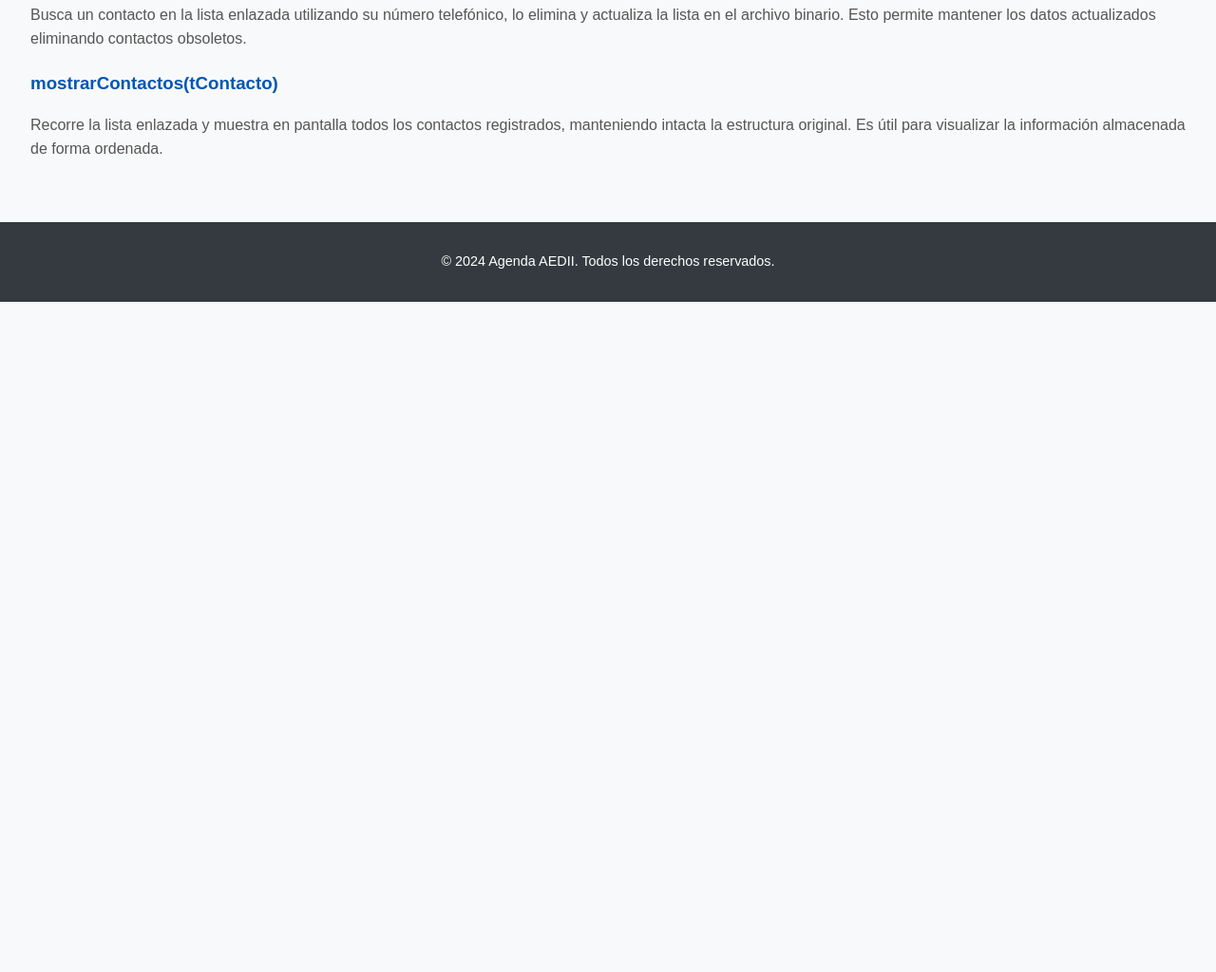
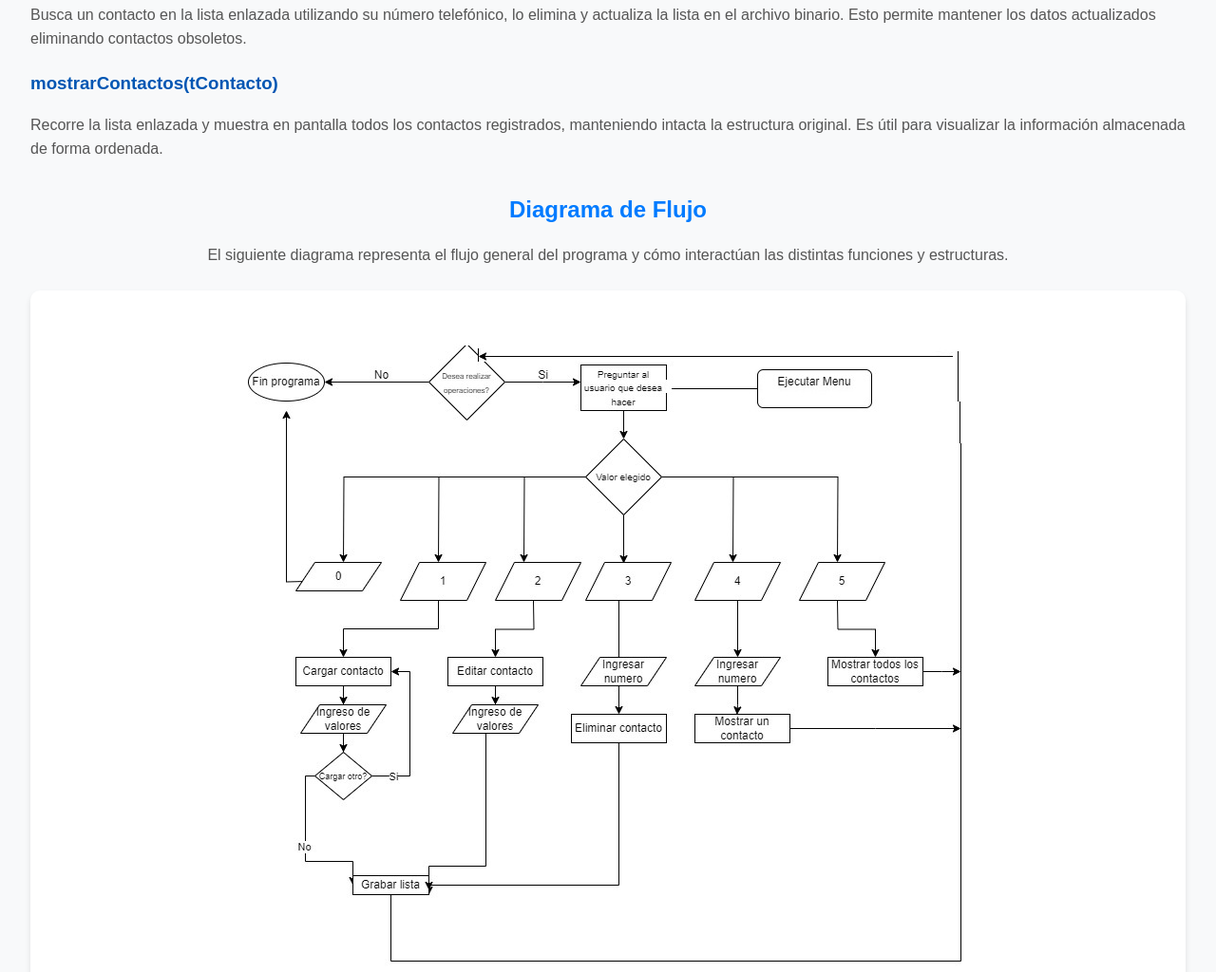
Before and after one commit to IvoCespedesStefani/landing-aedii, a plain HTML site: page index.html in a window 1280 px wide. Shown: the part 1379-2403 px from the top of the page at 95% size. Before the commit the page ends 1697 px from the top, so only its background shows below. Drawn offline with Linux system fonts and the light colour scheme.

Commit message:
Diagrama de Flujo

```diff
--- a/index.html
+++ b/index.html
@@ -97,6 +97,14 @@
                 </p>
             </article>
         </section>
+
+        <section class="diagram-section">
+            <h2>Diagrama de Flujo</h2>
+            <p>El siguiente diagrama representa el flujo general del programa y cómo interactúan las distintas funciones y estructuras.</p>
+            <div class="diagram-container">
+                <img src="diagrama-flujo.jpg" alt="Diagrama de Flujo del Programa">
+            </div>
+        </section>
     </main>
 
     <footer>
--- a/style.css
+++ b/style.css
@@ -114,6 +114,40 @@ article p {
     color: #555;
 }
 
+/* Diagrama */
+.diagram-section {
+    text-align: center;
+    margin: 2rem 0;
+}
+
+.diagram-section h2 {
+    color: #007bff;
+    margin-bottom: 1rem;
+}
+
+.diagram-section p {
+    color: #555;
+    margin-bottom: 1.5rem;
+    font-size: 1rem;
+}
+
+.diagram-container {
+    display: flex;
+    justify-content: center;
+    align-items: center;
+    overflow: hidden;
+    border-radius: 10px;
+    box-shadow: 0 4px 6px rgba(0, 0, 0, 0.1);
+    background-color: #fff;
+    padding: 1rem;
+}
+
+.diagram-container img {
+    max-width: 100%;
+    height: auto;
+    border-radius: 5px;
+}
+
 /* Footer */
 footer {
     text-align: center;
```
Also changed, not shown: diagrama-flujo.jpg (added).
